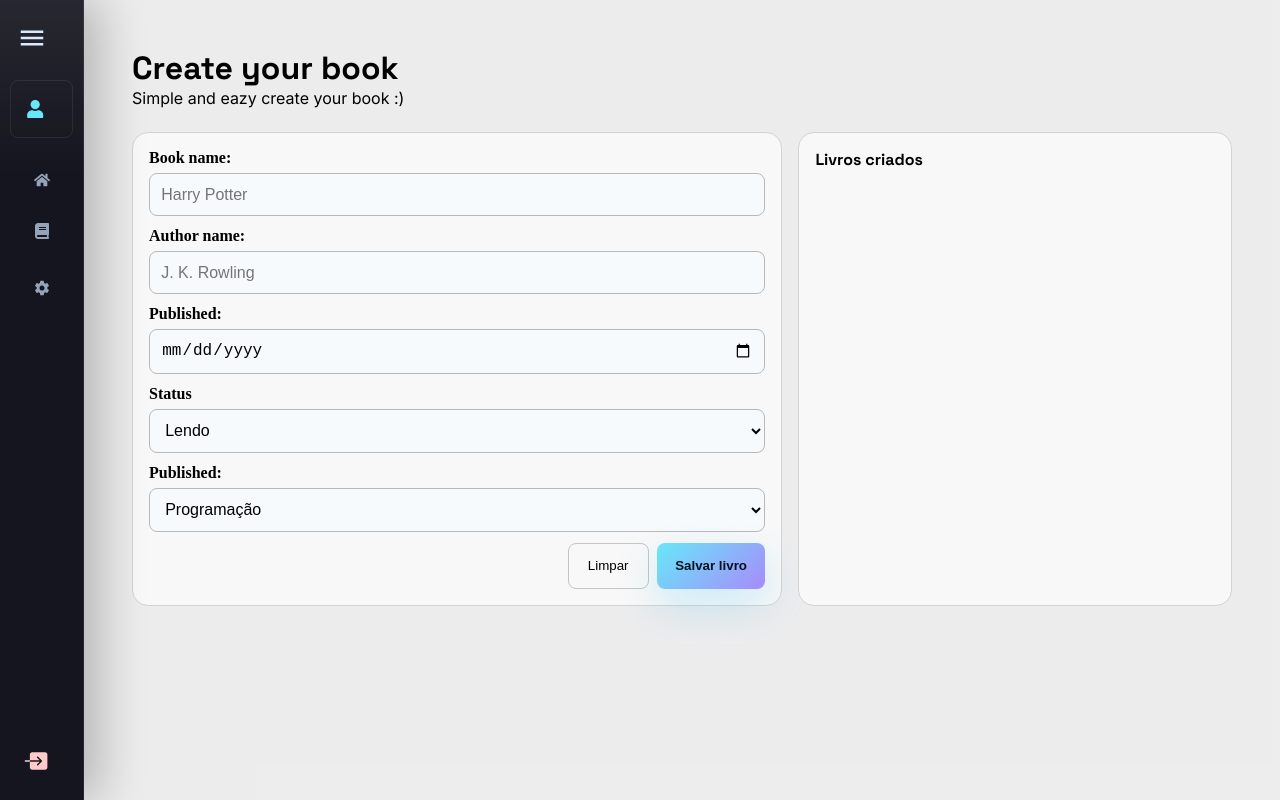
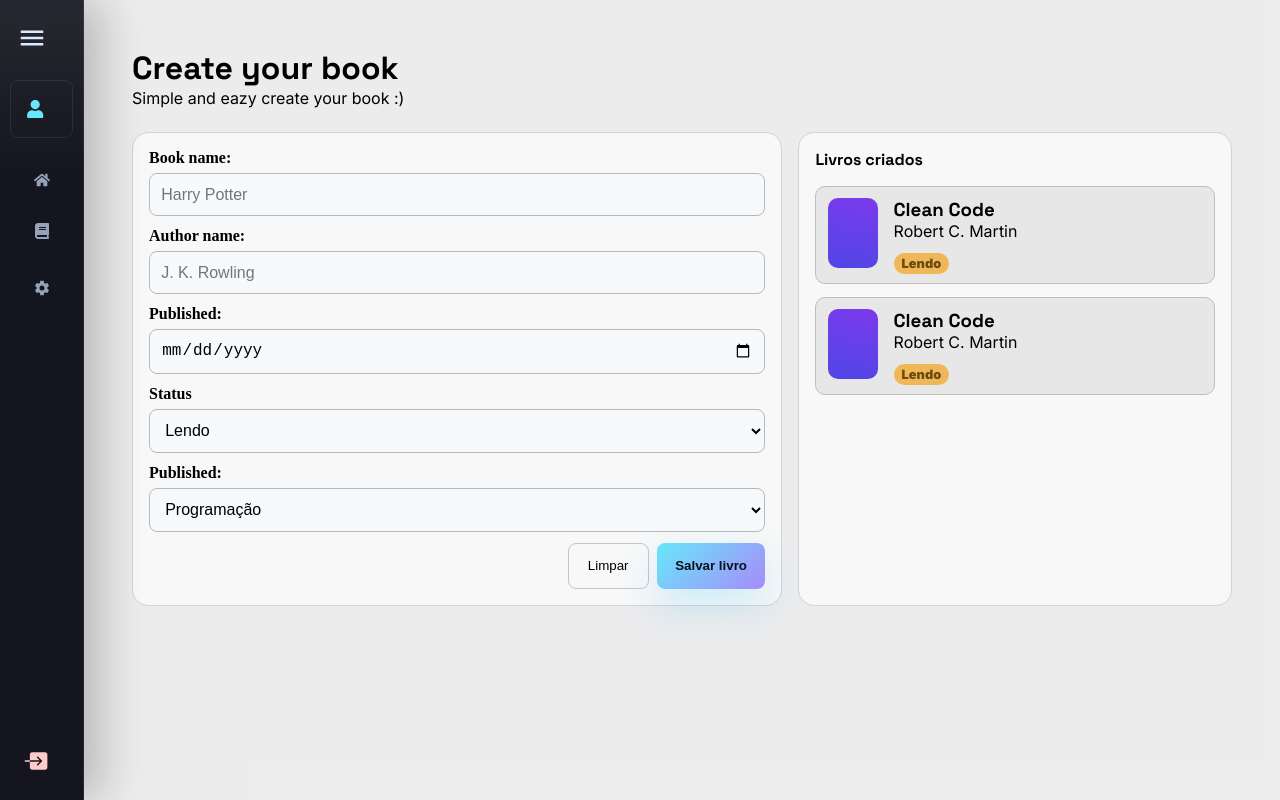
Before and after one commit to cauealb/biblioteca-front-simple, a React (Vite) app: page /dashboard/create-book in a window 1280 px wide. Built offline with nearby package versions, Linux system fonts and the light colour scheme.

Commit message:
styel: Incluindo estilo e card

```diff
--- a/src/components/StatusBook.tsx
+++ b/src/components/StatusBook.tsx
@@ -1,7 +1,7 @@
 import style from './style.module.css'
 
 interface StatusBookProps {
-    status: string
+    status: 'Lido' | 'Pendente' | 'Lendo'
 }
 
 export default function StatusBook({ status }: StatusBookProps) {
--- a/src/pages/CreateBook/CreateBook.tsx
+++ b/src/pages/CreateBook/CreateBook.tsx
@@ -1,4 +1,5 @@
 import PrimaryAction from '../../components/PrimaryAction'
+import StatusBook from '../../components/StatusBook'
 import style from './style.module.css'
 
 export default function CreateBook() {
@@ -11,7 +12,7 @@ export default function CreateBook() {
                 </header>
 
                 <div className={style.containerInputs}>
-                    <div className={`${style.inputs} ${style.panel}`}>
+                    <form className={`${style.inputs} ${style.panel}`}>
                         <label>
                             Book name:
                             <input type="text" placeholder='Harry Potter' />
@@ -53,10 +54,31 @@ export default function CreateBook() {
                             </button>
                             <PrimaryAction title='Salvar livro'/>
                         </footer>
-                    </div>
+                    </form>
 
                     <div className={`${style.listBooks} ${style.panel}`}>
                         <h4>Livros criados</h4>
+
+                        <div className={style.list}>
+                            <div className={style.bookCreated}>
+                                <div className={style.logoBook}></div>
+                                <div>
+                                    <h3>Clean Code</h3>
+                                    <p>Robert C. Martin</p>
+                                    <StatusBook status='Lendo' />
+                                </div>
+                            </div>
+
+                            <div className={style.bookCreated}>
+                                <div className={style.logoBook}></div>
+                                <div>
+                                    <h3>Clean Code</h3>
+                                    <p>Robert C. Martin</p>
+                                    <StatusBook status='Lendo' />
+                                </div>
+                            </div>
+
+                        </div>
                     </div>
                 </div>
 
--- a/src/pages/CreateBook/style.module.css
+++ b/src/pages/CreateBook/style.module.css
@@ -54,3 +54,31 @@
         transform: translateY(-2px);
     }
 }
+
+.list {
+    display: grid;
+    gap: 0.8rem;
+    margin-block: 1rem;
+}
+
+.bookCreated {
+    padding: 0.7rem;
+    border-radius: 10px;
+    display: flex;
+    gap: 1rem;
+    background-color: rgb(231, 231, 231);
+    border: 1px solid rgb(190, 190, 190);
+
+    & > div:last-child {
+        p {
+            margin-bottom: 0.8rem;
+        }
+    }
+}
+
+.logoBook {
+    width: 50px;
+    height: 70px;
+    background: linear-gradient(15deg, #4f46e5,#7c3aed);
+    border-radius: 10px;
+}
```
